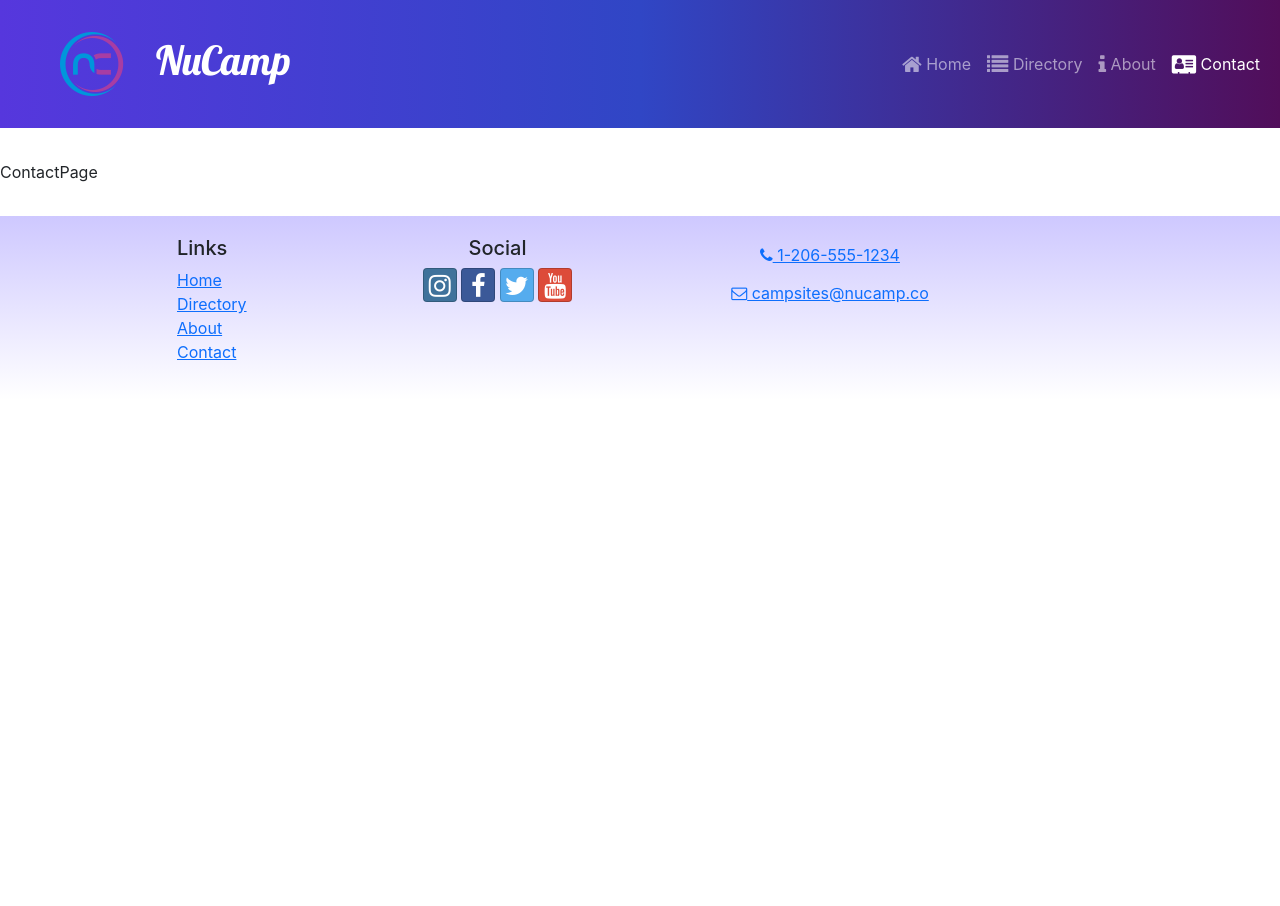
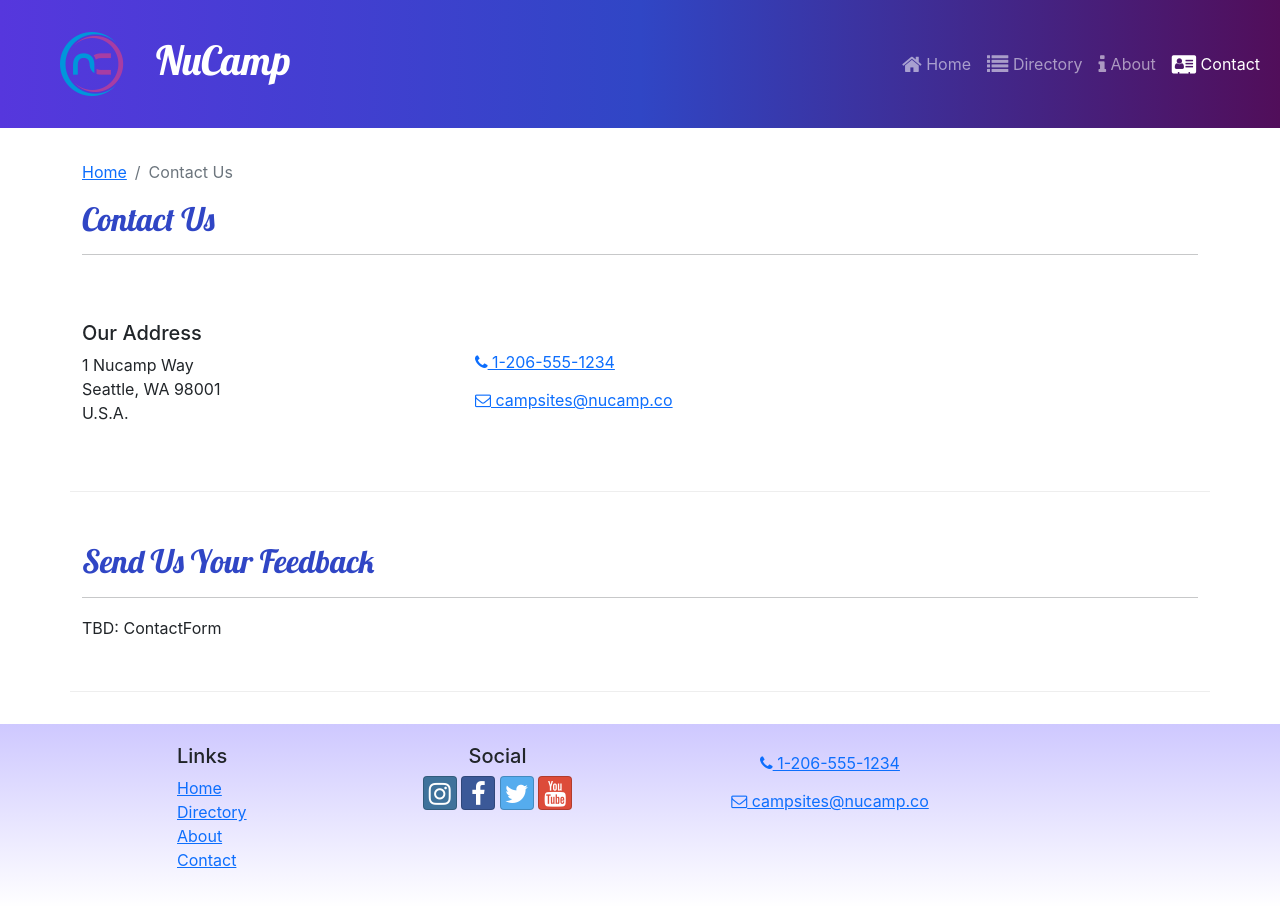
Before and after one commit to randalltr/react-campsite-app, a React (Create React App) app: page /contact in a window 1280 px wide. Before the commit the page ends 800 px from the top, so only its background shows below. Built offline with nearby package versions, Linux system fonts and the light colour scheme.

Commit message:
updated contact page

```diff
--- a/src/pages/ContactPage.js
+++ b/src/pages/ContactPage.js
@@ -1,6 +1,49 @@
+import { Col, Row, Container } from 'reactstrap';
+import SubHeader from '../components/SubHeader';
+
 const ContactPage = () => {
     return (
-        <div>ContactPage</div>
+        <Container>
+            <SubHeader current='Contact Us' />
+            <Row className='row-content align-items-center'>
+                <Col sm='4'>
+                    <h5>Our Address</h5>
+                    <address>
+                        1 Nucamp Way
+                        <br />
+                        Seattle, WA 98001
+                        <br />
+                        U.S.A.
+                    </address>
+                </Col>
+                <Col>
+                    <a
+                        role='button'
+                        className='btn btn-link'
+                        href='tel:+12065551234'
+                    >
+                        <i className='fa fa-phone' /> 1-206-555-1234
+                    </a>
+                    <br />
+                    <a
+                        role='button'
+                        className='btn btn-link'
+                        href='mailto:fakeemail@fakeemail.co'
+                    >
+                        <i className='fa fa-envelope-o' /> campsites@nucamp.co
+                    </a>
+                </Col>
+            </Row>
+            <Row className='row-content'>
+                <Col xs='12'>
+                    <h2>Send Us Your Feedback</h2>
+                    <hr />
+                </Col>
+                <Col md='10'>
+                    TBD: ContactForm
+                </Col>
+            </Row>
+        </Container>
     );
 };
 
```
